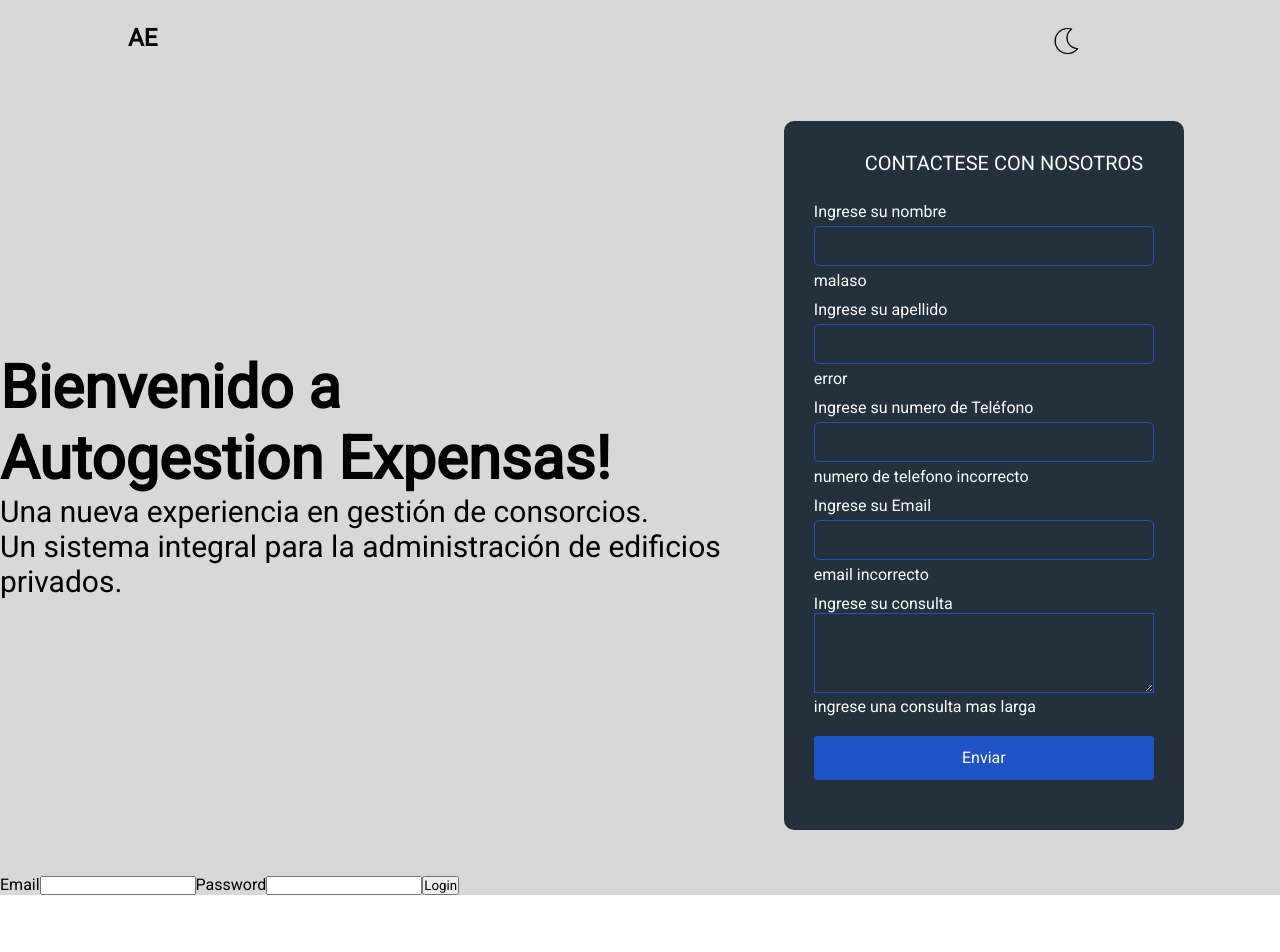
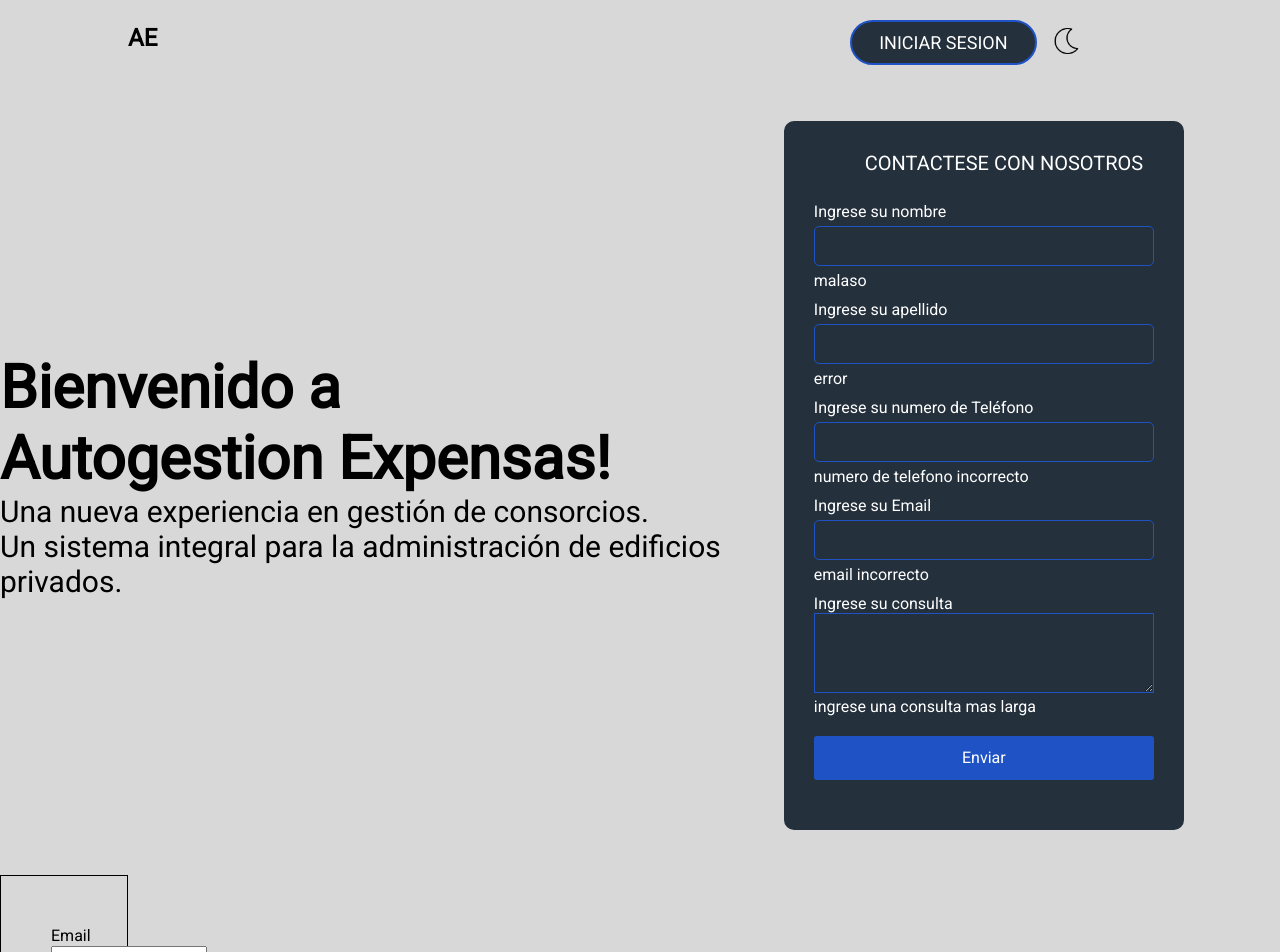
Before and after one commit to matzon1/tpi-integrador-lab3, a React (Create React App) app in the folder expensas-tpi/: page /login in a window 1280 px wide. Shown: the top 952 px of the page. Before the commit the page ends 895 px from the top, so only its background shows below. Built offline with nearby package versions, Linux system fonts and the light colour scheme.

Commit message:
LOGIN CHANGES

```diff
--- a/expensas-tpi/src/components/context/AuthContextProvider.js
+++ b/expensas-tpi/src/components/context/AuthContextProvider.js
@@ -29,12 +29,15 @@ export default function AuthContextProvider ({ children }) {
             }
             )
             .then ((body) => {
-                console.log(body);
+                /* console.log(body); */
                 const user = body.find(x=>x.name === email && x.password === password)
-                if (!user) {
-                    dispatch({ type: 'setError', error: 'Usuario inexistente.' });
+                if (user) {
+                    dispatch({ type: 'setCurrentUser', currentUser: user, error: 'Usuario correcto' });
+                    console.log(user);
+                }  else {
+                dispatch({ type: 'setError', error: 'Usuario inexistente.' });
+                alert("Usuario incorrecto");
                 }
-                dispatch({ type: 'setCurrentUser', currentUser: user });
             })
             return;
             fetch(baseUrl + '/auth/login', {
--- /dev/null
+++ b/expensas-tpi/src/components/main/Login.css
@@ -0,0 +1,5 @@
+.login-container {
+    border: 1px solid black;
+    padding: 50px;
+    width: 10%;
+}
--- a/expensas-tpi/src/components/main/Login.js
+++ b/expensas-tpi/src/components/main/Login.js
@@ -1,5 +1,7 @@
 import React, { useEffect, useState } from 'react';
 import { useAuthDispatch, useAuth } from '../context/AuthContextProvider';
+import "./Login.css";
+
 
 export default function Login () {
     const [email, setEmail] = useState('');
@@ -13,7 +15,7 @@ export default function Login () {
       console.log(auth.currentUser);
     }, [auth.currentUser])
     return (
-        <div>
+        <div className="login-container">
             <label>Email</label>
             <input value={email} onChange={(event) => { setEmail(event.target.value) }} type="text" />
             <label>Password</label>
--- a/expensas-tpi/src/components/main/Nav.js
+++ b/expensas-tpi/src/components/main/Nav.js
@@ -1,20 +1,39 @@
 import React from "react";
+import { NavLink, Route, Routes, BrowserRouter } from "react-router-dom";
+import { useState } from "react";
+import Login from "./Login";
+import Lightswitch from "./Lightswitch";
+import Main from "./Main";
 
-import Lightswitch from "./Lightswitch";
+import "./Container.css";
+import "./Nav.css";
 
-import './Container.css';
-import './Nav.css'
 
 const Nav = () => {
+  const [mostrarComponente, setMostrarComponente] = useState(true);
   return (
     <div>
+      <BrowserRouter>
+        <Routes>
+         {/*  <Route path="/login" element={<Login />} /> */}
+        </Routes>
+
         <nav className="nav-bar">
           <h1>AE</h1>
 
           <div className="buttons">
+         {/*    <button onClick={() => setMostrarComponente(!mostrarComponente)}>
+              INICIAR SESION
+            </button> */}
+            <NavLink to="/login">
+                {mostrarComponente ? <button onClick={() => setMostrarComponente(!mostrarComponente)}>
+              INICIAR SESION
+            </button> : <Login/>}
+              </NavLink>
             <Lightswitch />
           </div>
         </nav>
+      </BrowserRouter>
     </div>
   );
 };
```
Lines whose indentation alone changed are shown as unchanged.
